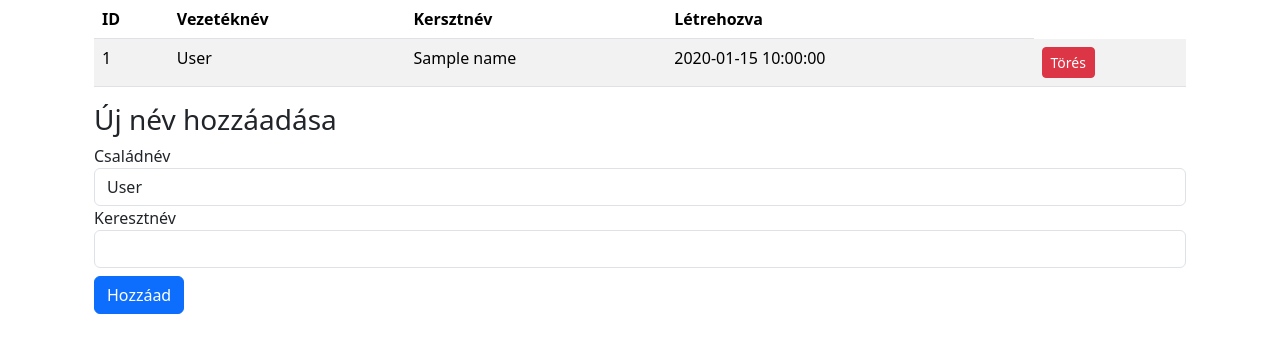
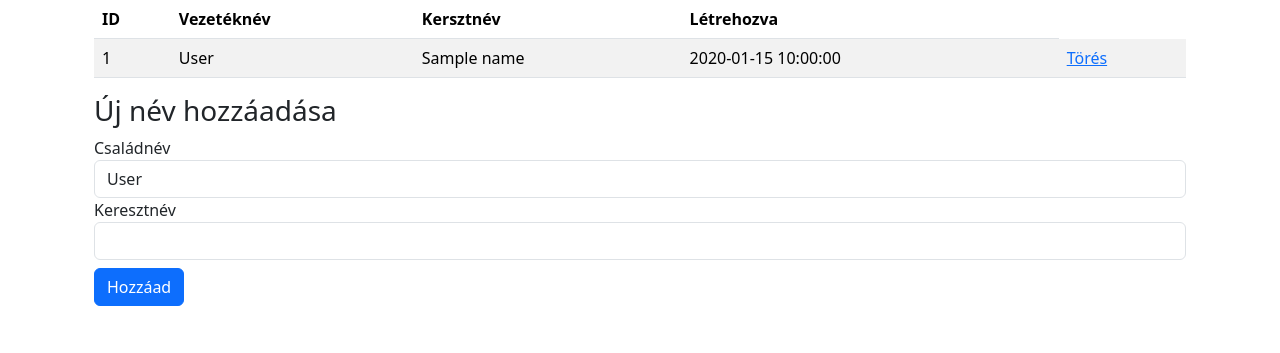
Before and after one commit to ttoth2/SzemelyesKodex, a Laravel app: page /names in a window 1280 px wide. Shown: the part 56-409 px from the top of the page. Run offline with Laravel 12, Linux system fonts and the light colour scheme; tables that the repository leaves empty hold one stand-in row (values such as "Sample post").

Commit message:
Update names.blade.php

```diff
--- a/backend/tutorial/resources/views/pages/names.blade.php
+++ b/backend/tutorial/resources/views/pages/names.blade.php
@@ -36,8 +36,7 @@
                         <td>{{ $name->name }}</td>
                         <td>{{ $name->created_at }}</td>
                         <td>
-                            <a href="#" class="btn btn-sm btn-danger btn-delete-name"
-                                data-id="{{ $name->id }}">Törés</a>
+                            <a href="#" class="btn-delete-name" data-id="{{ $name->id }}">Törés</a>
                         </td>
                     </tr>
                 @endforeach
```
